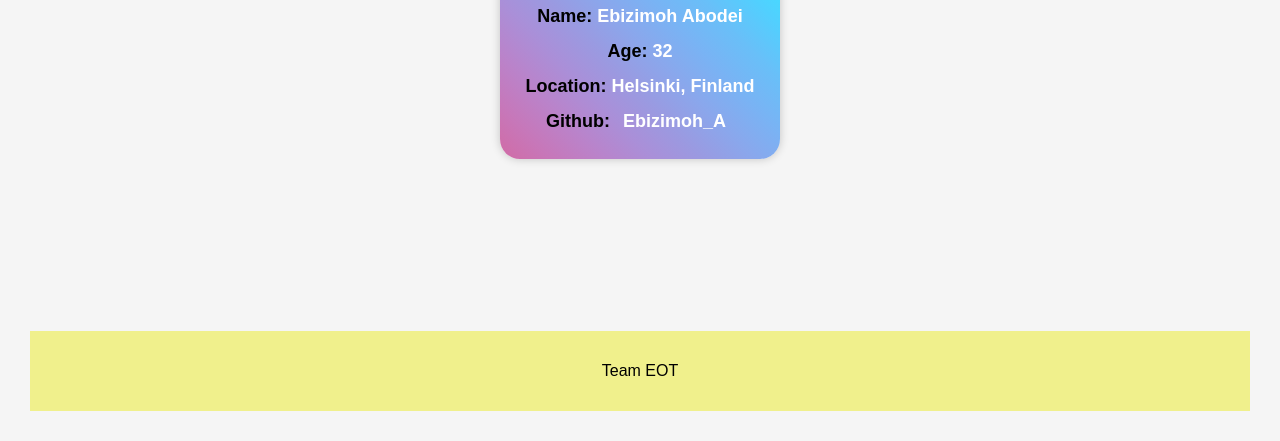
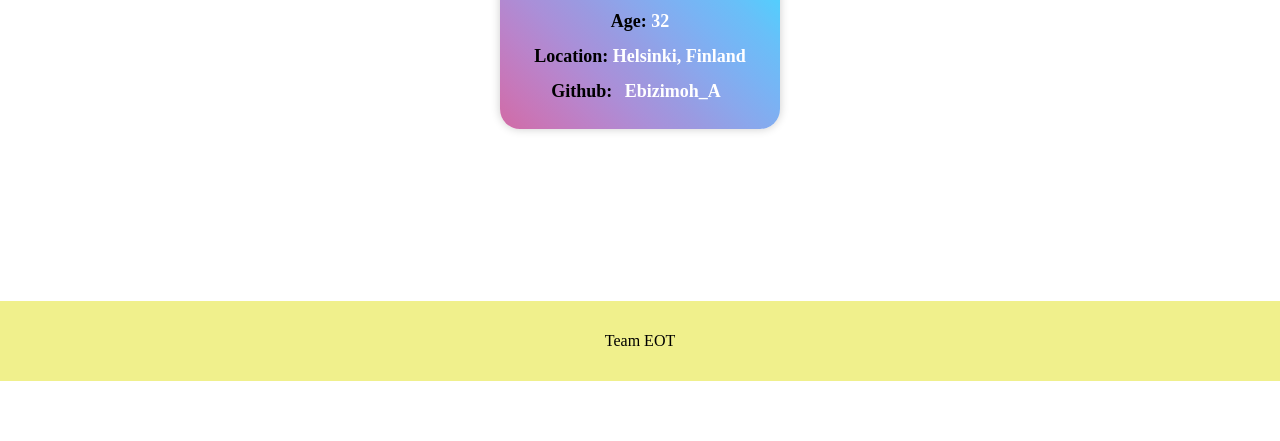
Before and after one commit to EbizimohAbodei/EOT-INTRO, a Symfony app: template templates/pages/ebi.html.twig in a window 1280 px wide. Shown: the part 419-860 px from the top of the page. After the commit the page ends 800 px from the top, so only its background shows below. Run offline with Twig, Linux system fonts and the light colour scheme; the template is opened without the code that fills it, so the values that code supplies are empty; some libraries are stand-ins or nearby versions.

Commit message:
fixed header

```diff
--- a/public/css/ebi.css
+++ b/public/css/ebi.css
@@ -1,10 +1,3 @@
-body {
-  text-align: center;
-  padding: 30px;
-  background: whitesmoke;
-  font-family: Arial;
-}
-
 .a-box {
   display: inline-block;
   width: 280px;
```
